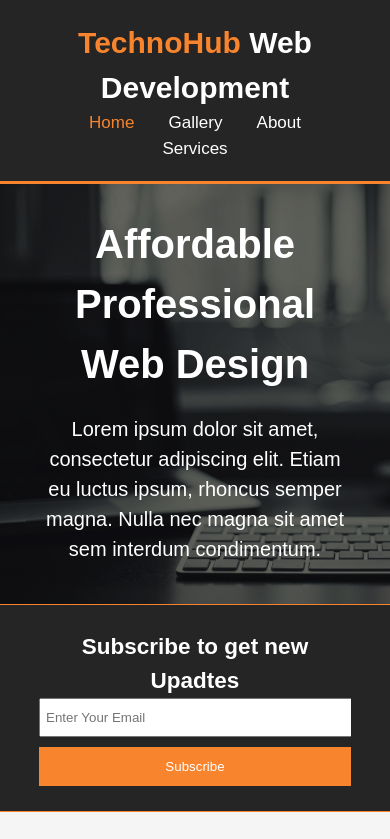
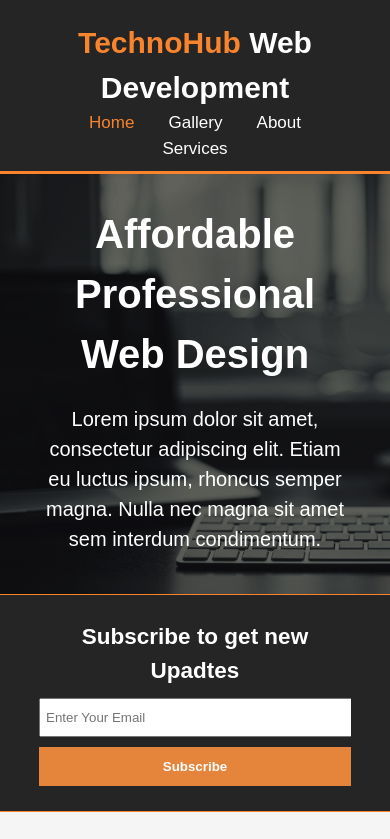
Before and after one commit to srquev/HTML5-Website-with-a-Responsive-Layout, a plain HTML site: page index.html in a window 390 px wide. In both pictures the pointer is over the input "Subscribe". Shown: the top 839 px of the page. Drawn offline with Linux system fonts and the light colour scheme.

Commit message:
button hover

```diff
--- a/style.css
+++ b/style.css
@@ -81,7 +81,7 @@ ul{
 }
 #subscribe-us h1{
   margin: 0;
-float:left
+  float:left
 }
 #subscribe-us form{
     float:right;
@@ -96,6 +96,13 @@ float:left
     color:#fff;
     border:none;
     padding:12px 20px;
+}
+#subscribe-us input[type="button"]:hover{
+    background: #e5853c;
+    cursor: pointer;
+    font-weight: bold;
+    transition: :0.5s ease;
+
 }
 
 /*boxes*/
@@ -153,10 +160,14 @@ footer{
 
     }
     #subscribe-us h1{
+        float:none;
         text-align: center;
+        margin-bottom:10px;
     }
+
+
     header{
-        padding-bottom: 20px;
+        padding-bottom: 10px;
     }
     header #logo,
   header nav,
```
